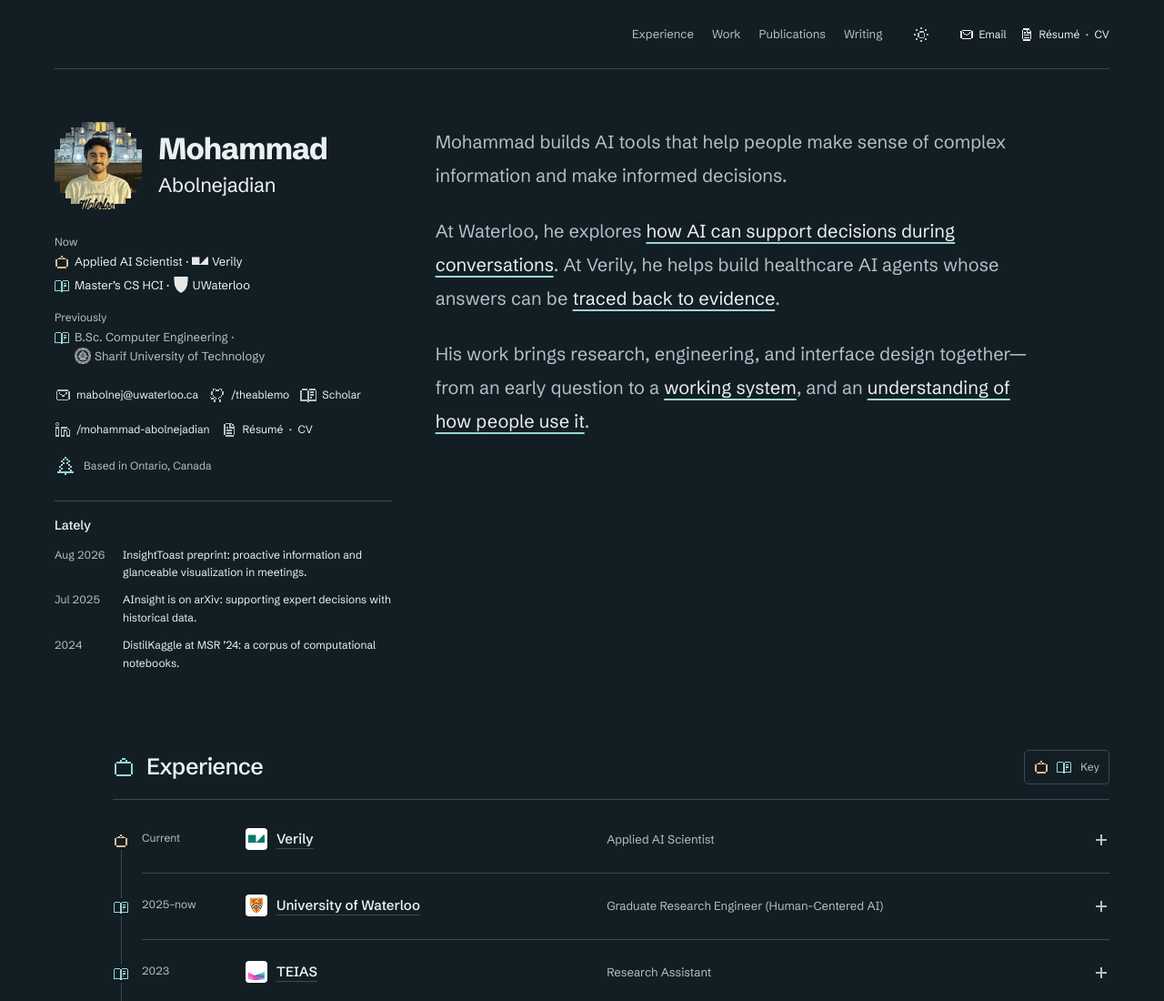
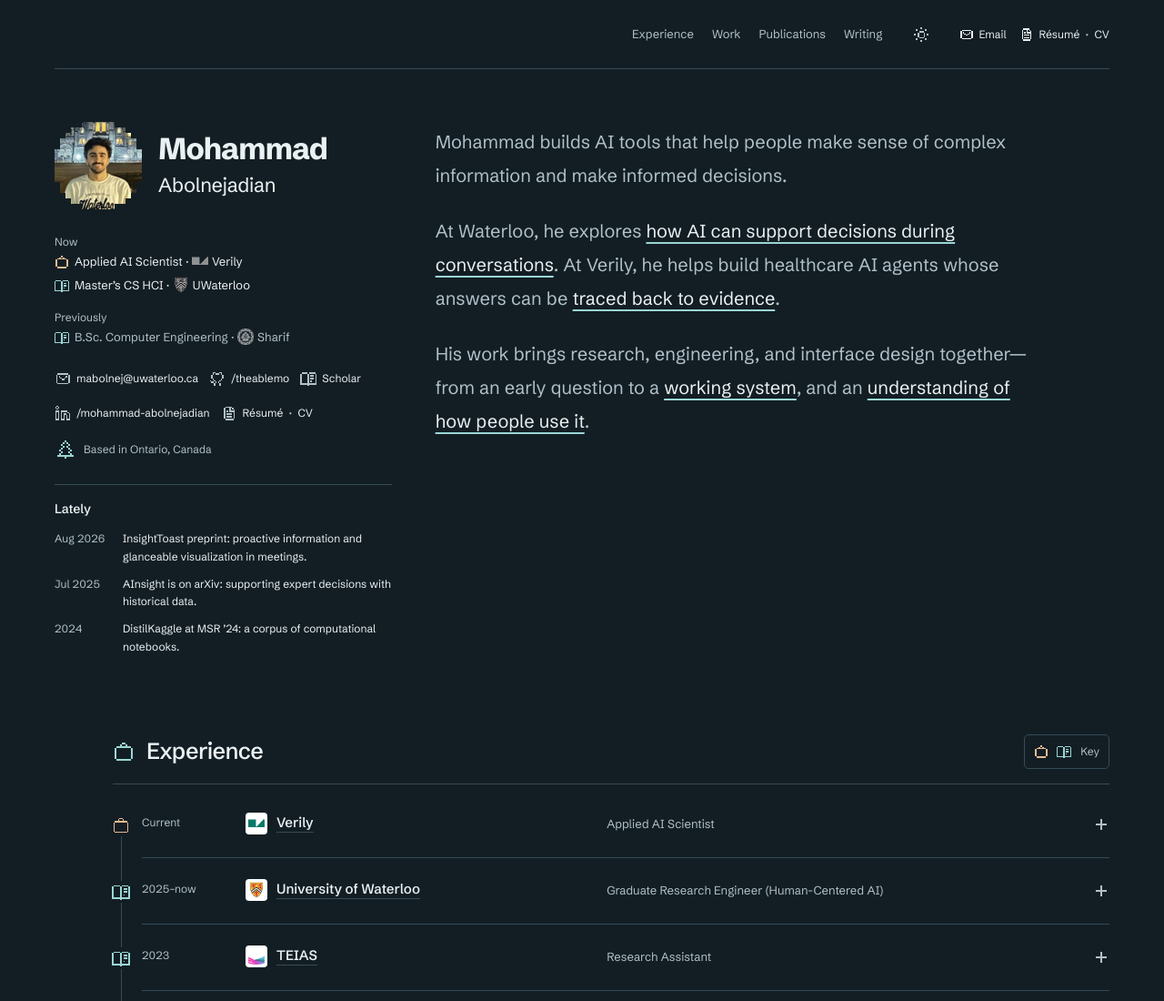
Before and after one commit to theablemo/theablemo.github.io, an Astro site: page / in a window 1280 px wide. Shown: the top 1100 px of the page at 91% size. Built offline with nearby package versions, Linux system fonts and the light colour scheme; Astro itself is replaced by a stand-in of ours.

Commit message:
Preserve logo details and compact profile affiliations

```diff
--- a/src/data/profile.json
+++ b/src/data/profile.json
@@ -25,7 +25,7 @@
   ],
   "previously": [
     {
-      "label": "B.Sc. Computer Engineering · Sharif University of Technology",
+      "label": "B.Sc. Computer Engineering · Sharif",
       "detail": "B.Sc. in Computer Engineering at Sharif University of Technology",
       "url": "https://en.sharif.edu/",
       "kind": "academia",
--- a/src/styles/home.css
+++ b/src/styles/home.css
@@ -126,10 +126,10 @@
   vertical-align: -4px;
   margin-right: 4px;
   opacity: 0.9;
-  filter: grayscale(1) brightness(0) invert(1);
+  filter: grayscale(1) invert(1);
 }
 :root[data-theme="light"] .credential-logo {
-  filter: grayscale(1) brightness(0);
+  filter: grayscale(1);
 }
 .credential-row:last-child a {
   color: var(--muted);
@@ -382,11 +382,11 @@
 }
 .timeline-marker {
   position: absolute;
-  left: -31px;
-  top: 29px;
+  left: -33px;
+  top: 27px;
   z-index: 1;
-  width: 16px;
-  height: 16px;
+  width: 20px;
+  height: 20px;
   background: var(--bg);
   outline: 2px solid var(--bg);
 }
--- a/src/styles/responsive.css
+++ b/src/styles/responsive.css
@@ -305,8 +305,8 @@
     bottom: 50px;
   }
   .timeline-marker {
-    left: -25px;
-    top: 26px;
+    left: -27px;
+    top: 24px;
   }
   .experience-row {
     --experience-columns: 65px minmax(0, 1fr) 20px;
```
